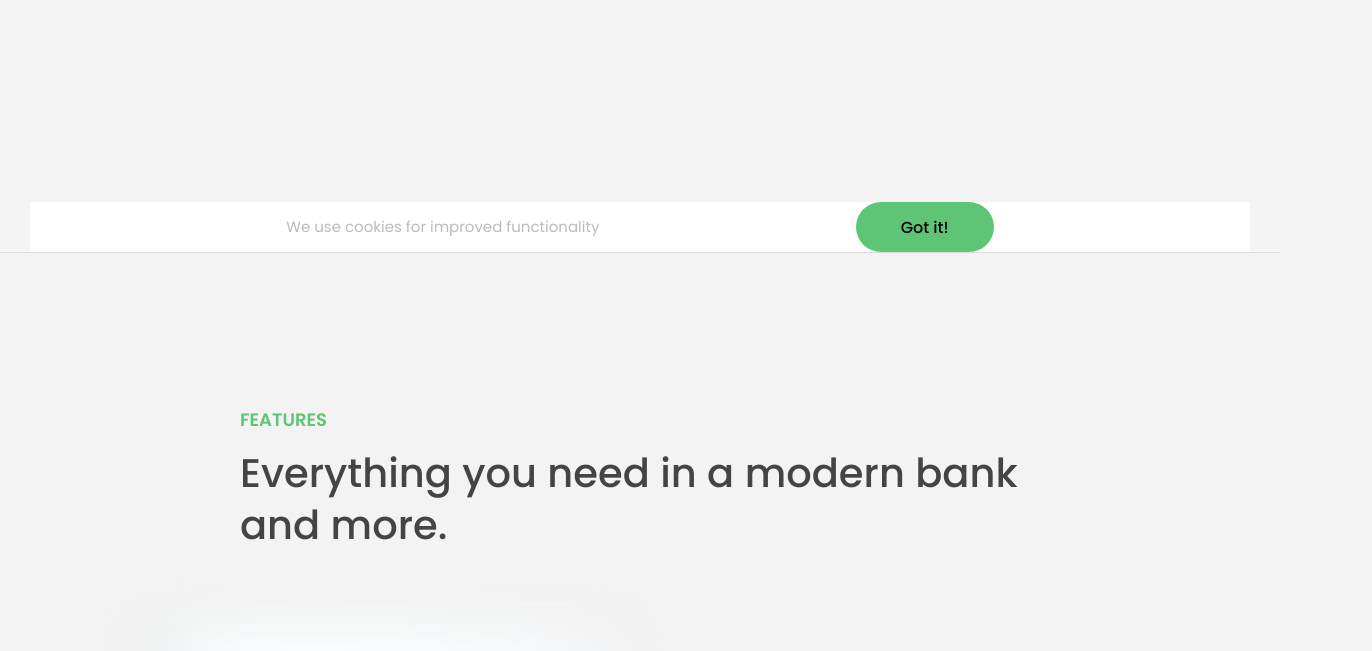
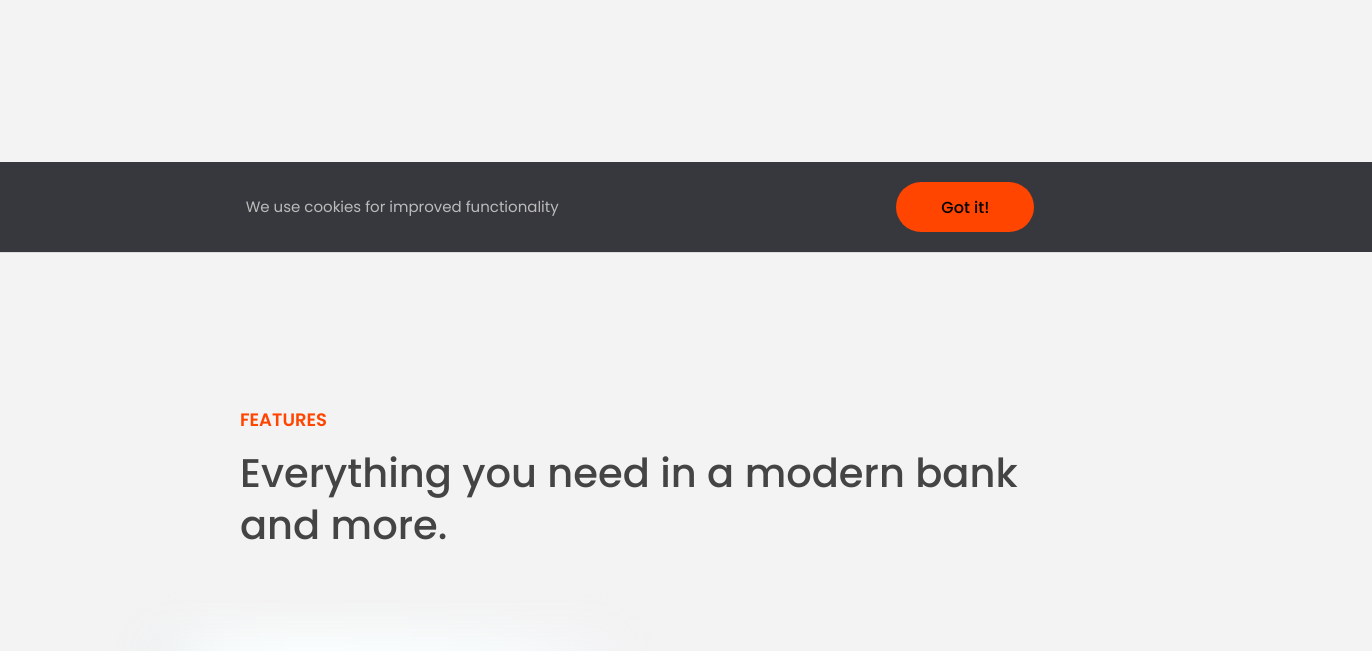
Before and after one commit to HBhawe/JS_course, a plain HTML site: page 13-Advanced-DOM-Bankist/starter/index.html in a window 1280 px wide. Shown: the part 548-1199 px from the top of the page, 1372 px wide, since content can reach past the window. Drawn offline with Linux system fonts and the light colour scheme.

Commit message:
Advanced DOM 3

```diff
--- a/13-Advanced-DOM-Bankist/starter/index.html
+++ b/13-Advanced-DOM-Bankist/starter/index.html
@@ -21,6 +21,8 @@
           alt="Bankist logo"
           class="nav__logo"
           id="logo"
+          designer="Jonas"
+          data-version-number="3.0"
         />
         <ul class="nav__links">
           <li class="nav__item">
--- a/13-Advanced-DOM-Bankist/starter/script.js
+++ b/13-Advanced-DOM-Bankist/starter/script.js
@@ -80,3 +80,58 @@ document
   .addEventListener("click", function () {
     message.remove();
   });
+
+// STYLES
+message.style.backgroundColor = "#37383d";
+message.style.width = "120%";
+
+// only works for inline styles that we set
+console.log(message.style.height); //returns empty string
+console.log(message.style.backgroundColor);
+
+// all styles for the element
+console.log(getComputedStyle(message).color);
+console.log(getComputedStyle(message).height);
+
+// we need to parseFloat and set the base
+message.style.height =
+  Number.parseFloat(getComputedStyle(message).height, 10) + 40 + "px";
+
+// set CSS variables - check :root in the CSS
+document.documentElement.style.setProperty("--color-primary", "orangered");
+
+// ATTRIBUTES of elements
+const logo = document.querySelector(".nav__logo");
+console.log(logo.alt); //alt text
+console.log(logo.src); //src - full path
+console.log(logo.className);
+
+// setting a custom attribute - this won't work - NON STANDARD ATTRIBUTE NAME
+console.log(logo.designer);
+// getting custom attributes
+console.log(logo.getAttribute("designer"));
+
+logo.alt = "Beautiful minimalist logo";
+
+// setting custom attribute
+logo.setAttribute("company", "Bankist");
+
+console.log(logo.getAttribute("src")); //relative path
+
+const link = document.querySelector(".twitter-link");
+console.log(link.href);
+console.log(link.getAttribute("href"));
+
+// DATA attribute
+// data attribute in the html
+// stored in the dataset object
+console.log(logo.dataset.versionNumber);
+
+logo.classList.add("c");
+logo.classList.remove("c");
+logo.classList.toggle("c");
+logo.classList.contains("c");
+
+// don't use - overwrites all existing class
+// logo.className = "jonas";
+// use classList.add instead
```
